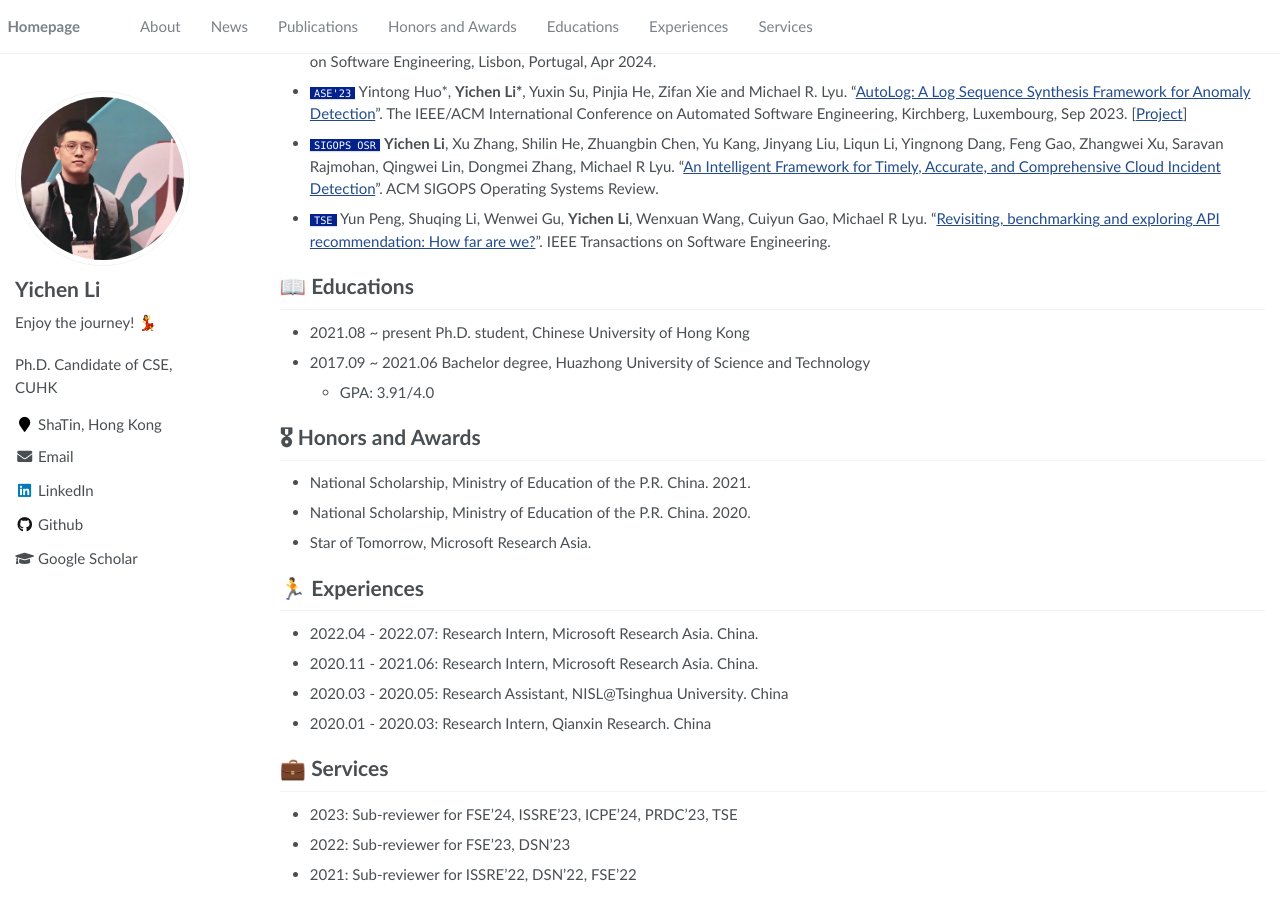
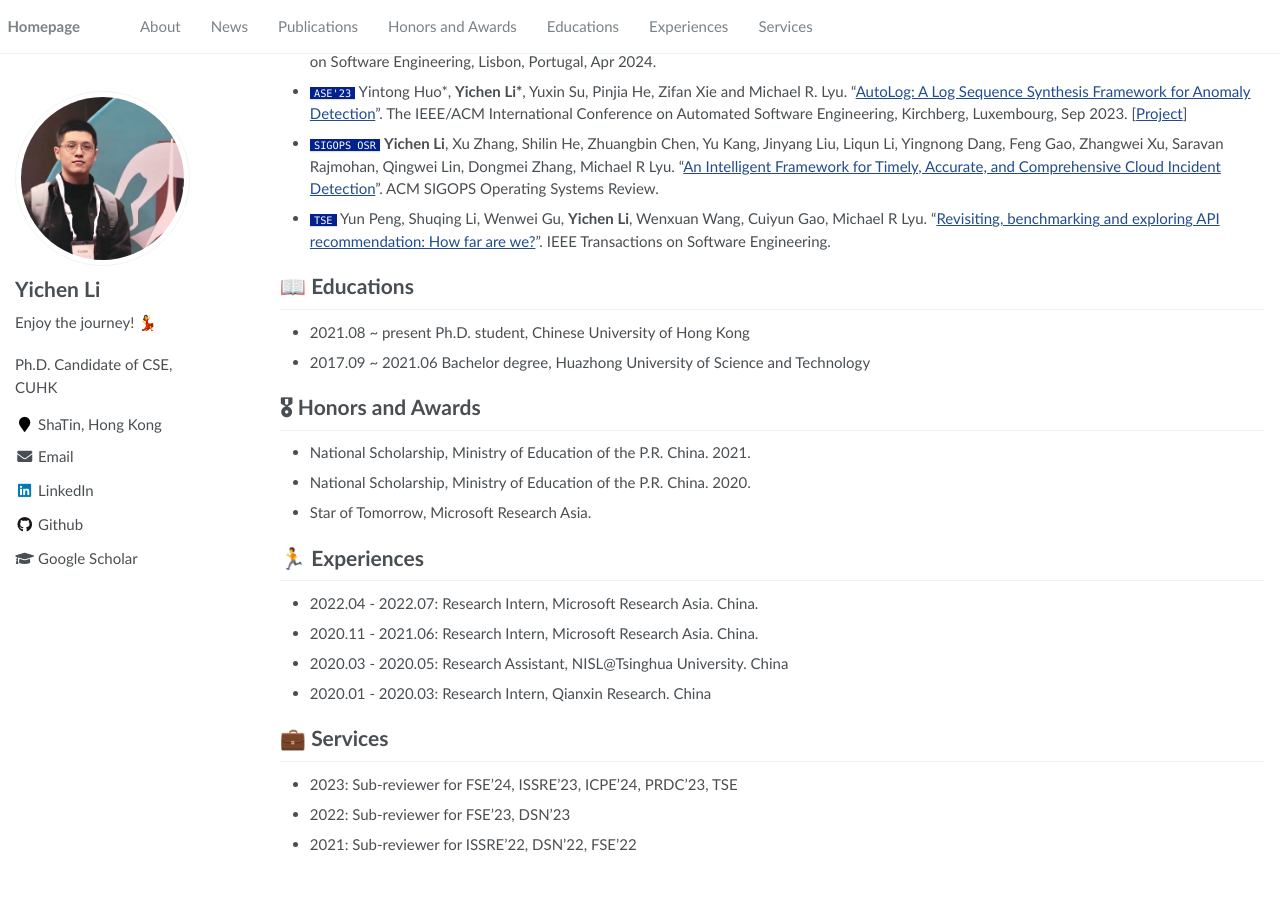
Before and after one commit to YichenLi00/YichenLi00.github.io, a Jekyll site: the page built from _pages/about.md, in a window 1280 px wide and 900 px high, scrolled down 650 px. Built offline with Jekyll 4.4.1, drawn with Linux system fonts in a browser that asks for light colours; a script that is not in the unit is left out; after the commit the page ends 1520 px from its top, so only the background shows below that.

Commit message:
Update others.md

```diff
--- a/_pages/includes/others.md
+++ b/_pages/includes/others.md
@@ -1,8 +1,6 @@
 # 📖 Educations
 - 2021.08 ~ present Ph.D. student, Chinese University of Hong Kong
 - 2017.09 ~ 2021.06 Bachelor degree, Huazhong University of Science and Technology
-  - GPA: 3.91/4.0
-
 
 
 # 🎖 Honors and Awards
```
